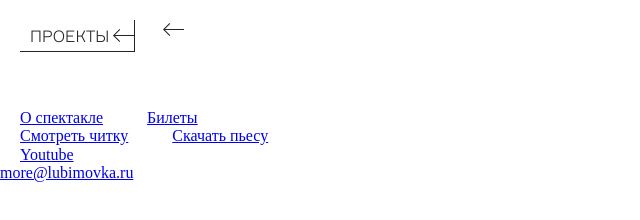
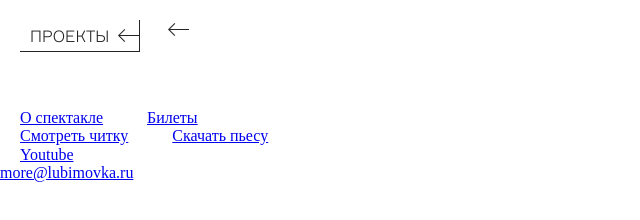
Before and after one commit to yuliya143/lubimovka, a plain HTML site: page index.html in a window 1280 px wide. Shown: the full height of the page, 0-640 px from the left. Drawn offline with Linux system fonts and the light colour scheme; files whose address does not match are found by name.

Commit message:
Realized animation for button

```diff
--- a/blocks/button/button.css
+++ b/blocks/button/button.css
@@ -4,29 +4,71 @@
 }
 
 .button_backlink {
+  position: relative;
   display: inline-block;
+  width: 115px;
+  height: 32px;
+  box-sizing: border-box;
+  padding: 9px 0 9px 10px;
+  border-bottom: 1px solid #242424;
+  border-right: 1px solid #242424;
   text-transform: uppercase;
   text-decoration: none;
   font-family: Formular;
   font-size: 16px;
+  line-height: .88;
+  font-weight: 300;
   color: #242424;
-  font-weight: 300;
-  line-height: .88;
-  width: 115px;
-  height: 32px;
-  padding: 9px 0 9px 10px;
-  box-sizing: border-box;
-  border-bottom: 1px solid #242424;
-  border-right: 1px solid #242424;
+  transition: color .5s;
+}
+
+.button_backlink::after {
+  content: '';
+  position: absolute;
   background-image: url(../../images/arrow-left.svg);
   background-repeat: no-repeat;
   background-position: center right;
   background-size: 25px 25px;
+  top: 0px;
+  right: 0px;
+  height: 100%;
+  width: 25px;
+  z-index: -1;
 }
 
+.button_backlink:before {
+  content: '';
+  position: absolute;
+  background-image: linear-gradient(#242424, #242424);
+  background-position: left top;
+  background-repeat: no-repeat;
+  background-size: 0% 100%;
+  top: 0px;
+  right: 0px;
+  height: 100%;
+  width: 100%;
+  z-index: -1;
+  transition: all .5s;
+
+}
 .button_backlink:hover {
-  background-color: #242424;
   color: #ECEBE8;
+}
+
+.button_backlink:hover:before {
+  background-size: 100% 100%;
+}
+
+.button_backlink:hover:after {
+  transition: all .3s;
+  transition-delay: .2s;
+  filter: invert(100%);
+}
+
+@media (min-width:768px) {
+  .button_backlink {
+    width: 120px;
+  }
 }
 
 .button_anons {
```
